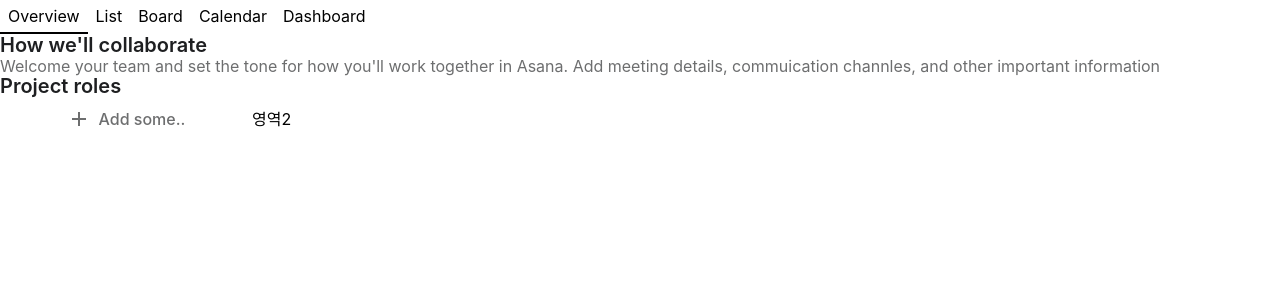
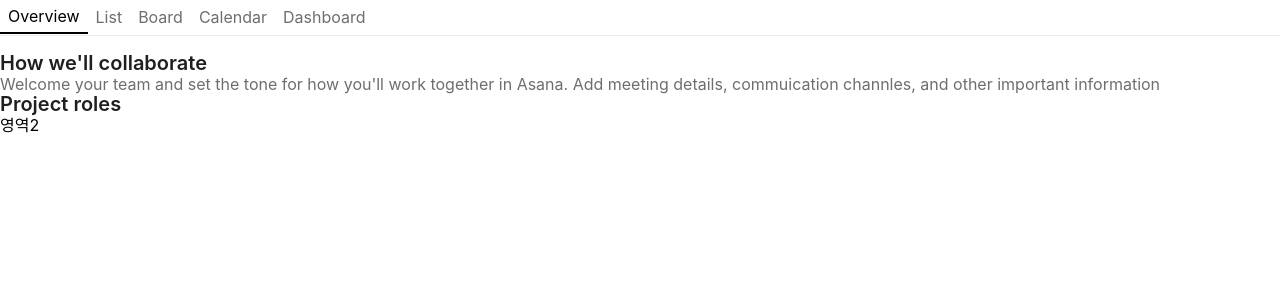
Before and after one commit to Asana-clone/asana-front, a React (Create React App) app: page /overview in a window 1280 px wide. Shown: the top 300 px of the page. Built offline with nearby package versions, Linux system fonts and the light colour scheme.

Commit message:
✅  Add Board View

```diff
--- a/src/components/UI/atoms/ActiveLineTab.tsx
+++ b/src/components/UI/atoms/ActiveLineTab.tsx
@@ -1,5 +1,6 @@
-import React from 'react';
+import React, { useState } from 'react';
 import styled from '@emotion/styled';
+import Text from './Text';
 
 interface ActiveLineTabProps {
 	active: boolean;
@@ -8,11 +9,17 @@ interface ActiveLineTabProps {
 }
 
 const ActiveLineTab: React.FC<ActiveLineTabProps> = ({ text, active, onClick }) => {
+	const [color, setColor] = useState('#6d6e6f');
 	const HandleClick = (): void => onClick();
 	return (
 		<>
-			<LineTab active={active} onClick={HandleClick}>
-				{text}
+			<LineTab
+				onMouseEnter={() => setColor('black')}
+				onMouseLeave={() => setColor('#6d6e6f')}
+				active={active}
+				onClick={HandleClick}
+			>
+				<Text color={color}>{text}</Text>
 			</LineTab>
 		</>
 	);
--- a/src/components/UI/atoms/Grid.tsx
+++ b/src/components/UI/atoms/Grid.tsx
@@ -12,6 +12,7 @@ interface Props {
 	margin?: string;
 	padding?: string;
 	isCursor?: boolean;
+	border?: string;
 }
 
 const Grid: React.FC<Props> = ({ _onClick, children, ...props }): React.ReactElement => {
@@ -26,13 +27,13 @@ Grid.defaultProps = {
 	width: '100%',
 	height: '100%',
 	_onClick: () => {},
-	background: '#fff',
 	kind: 'FR',
 	margin: '0 0 0 0',
 	padding: '0 0 0 0',
 	position: 'start',
 	positionSub: 'center',
 	isCursor: false,
+	border: 'none',
 };
 
 const Container = styled.div<Props>`
@@ -43,6 +44,7 @@ const Container = styled.div<Props>`
 	margin: ${(props) => props.margin};
 	padding: ${(props) => props.padding};
 	${(props) => props.isCursor && `cursor:pointer`};
+	border: ${(props) => props.border};
 	${(props) =>
 		props.kind === 'FR'
 			? `justify-content:${props.position}; align-items:${props.positionSub};`
--- a/src/components/UI/organisms/OverViewPR.tsx
+++ b/src/components/UI/organisms/OverViewPR.tsx
@@ -1,7 +1,6 @@
 import React from 'react';
 import Text from '../atoms/Text';
 import Grid from '../atoms/Grid';
-import AddButton from '../molecules/AddButton';
 
 const OverViewPR: React.FC = () => {
 	return (
@@ -12,7 +11,7 @@ const OverViewPR: React.FC = () => {
 				</Text>
 			</p>
 			<Grid position="start">
-				<AddButton />
+				{/* <AddButton /> */}
 				<div>영역2</div>
 			</Grid>
 		</Grid>
--- a/src/components/UI/organisms/ProjectNav.tsx
+++ b/src/components/UI/organisms/ProjectNav.tsx
@@ -1,5 +1,7 @@
 import React, { useState } from 'react';
 import ActiveLineTab from '../atoms/ActiveLineTab';
+import Grid from '../atoms/Grid';
+import styled from '@emotion/styled';
 
 interface ProjectNavProps {}
 
@@ -11,13 +13,25 @@ const ProjectNav: React.FC<ProjectNavProps> = () => {
 
 	return (
 		<>
-			<ActiveLineTab text="Overview" onClick={handleClick} active={active} />
-			<ActiveLineTab text="List" onClick={handleClick} active={active} />
-			<ActiveLineTab text="Board" onClick={handleClick} active={active} />
-			<ActiveLineTab text="Calendar" onClick={handleClick} active={active} />
-			<ActiveLineTab text="Dashboard" onClick={handleClick} active={active} />
+			<Grid>
+				<ActiveLineTab text="Overview" onClick={handleClick} active={active} />
+				<ActiveLineTab text="List" onClick={handleClick} active={active} />
+				<ActiveLineTab text="Board" onClick={handleClick} active={active} />
+				<ActiveLineTab text="Calendar" onClick={handleClick} active={active} />
+				<ActiveLineTab text="Dashboard" onClick={handleClick} active={active} />
+			</Grid>
+			<Line />
 		</>
 	);
 };
 
+const Line = styled.hr`
+	background-color: #edeae9;
+	border: 0;
+	height: 0.5px;
+	width: 100%;
+	margin: 1px 0;
+	margin-bottom: 1rem;
+`;
+
 export default ProjectNav;
```
Also changed, not shown: src/components/UI/molecules/BoardFilterButton.tsx (added, +44 -0 lines), src/components/UI/organisms/BoardFilter.tsx (added, +31 -0 lines), src/components/UI/organisms/BoardSection.tsx (+6 -1 lines), src/components/templates/BoardTemp.tsx (+26 -0 lines), 1 other file (tests, documents, lock files or other folders).
